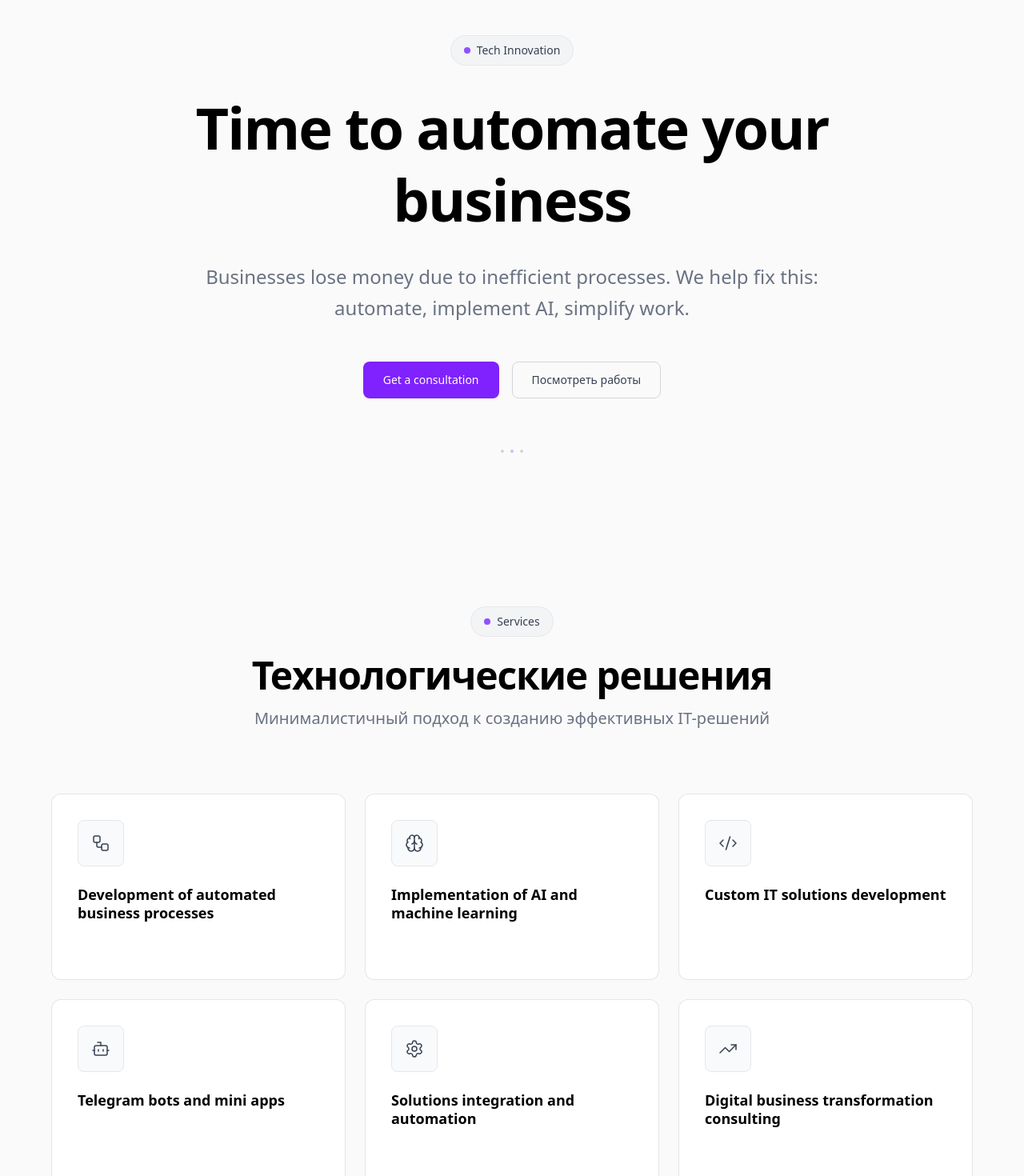
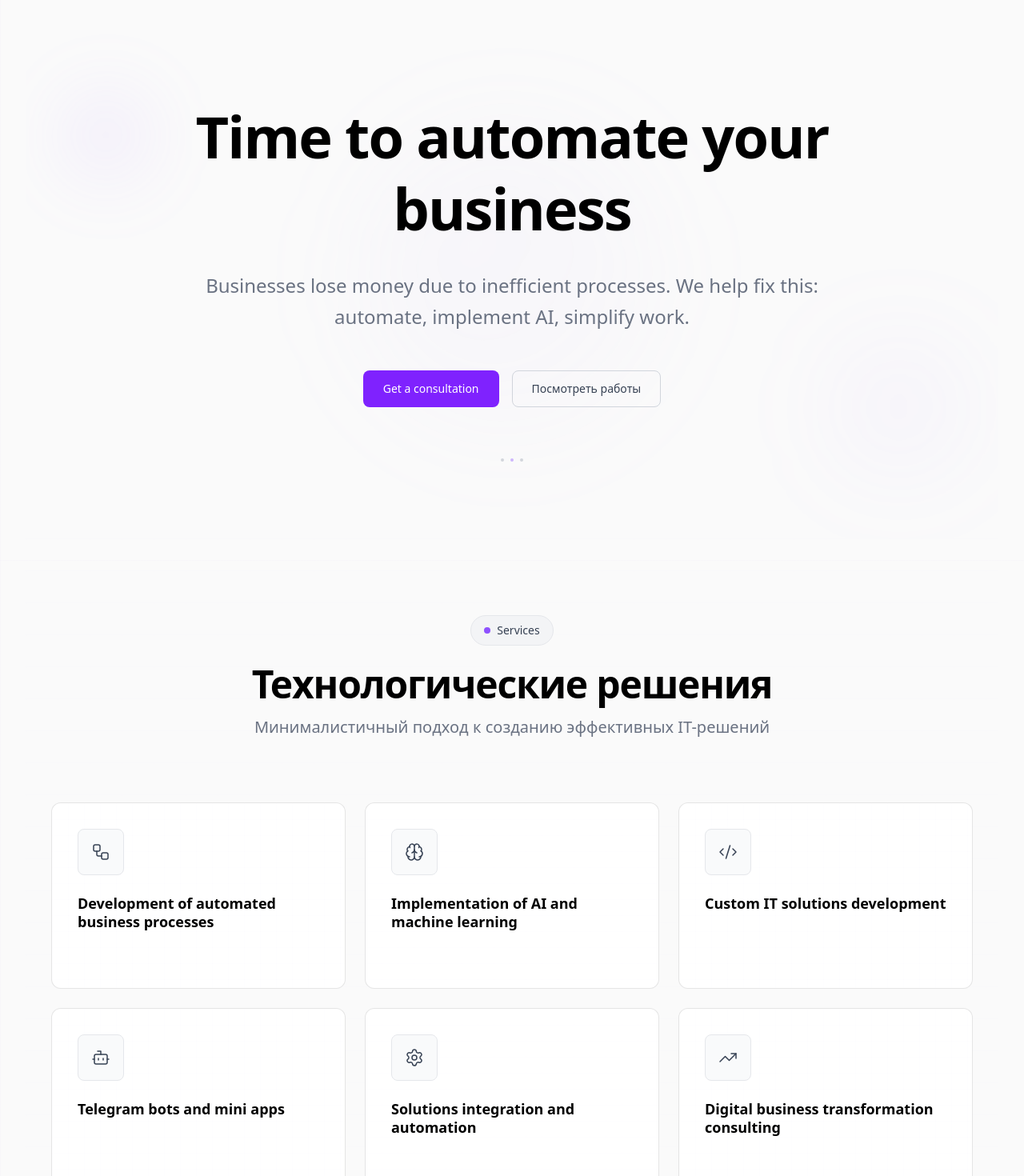
Before and after one commit to SimvolokovP/21tech, a Next.js app: page /en in a window 1280 px wide. Shown: the part 100-1570 px from the top of the page at 80% size. Built offline with nearby package versions, Linux system fonts and the light colour scheme.

Commit message:
сетка

```diff
--- a/src/app/[locale]/globals.css
+++ b/src/app/[locale]/globals.css
@@ -25,9 +25,14 @@
   --gray-900: #18181b;
 }
 
-/* Vercel-style чистый фон */
+/* Vercel-style чистый фон с технологичной сеткой */
 body {
-  background: var(--background);
+  background:
+    linear-gradient(rgba(124, 58, 237, 0.02) 1px, transparent 1px),
+    linear-gradient(90deg, rgba(124, 58, 237, 0.02) 1px, transparent 1px),
+    var(--background);
+  background-size: 50px 50px, 50px 50px, 100% 100%;
+  background-attachment: fixed, fixed, scroll;
   color: var(--foreground);
   font-family: -apple-system, BlinkMacSystemFont, 'Segoe UI', 'Roboto', 'Oxygen', 'Ubuntu', 'Cantarell', 'Fira Sans', 'Droid Sans', 'Helvetica Neue', sans-serif;
   -webkit-font-smoothing: antialiased;
--- a/src/components/Footer.tsx
+++ b/src/components/Footer.tsx
@@ -6,8 +6,21 @@ const Footer = () => {
   const t = useTranslations("Contacts");
 
   return (
-    <footer className="w-full py-12 border-t border-gray-200 mt-12 bg-gray-50">
-      <div className="flex flex-col md:flex-row justify-between items-center container">
+    <footer className="w-full py-12 border-t border-gray-200 mt-12 bg-gray-50 relative overflow-hidden">
+      {/* Технологичная сетка для Footer */}
+      <div className="absolute inset-0 opacity-10 pointer-events-none">
+        <div className="absolute inset-0"
+             style={{
+               backgroundImage: `
+                 linear-gradient(rgba(124, 58, 237, 0.05) 1px, transparent 1px),
+                 linear-gradient(90deg, rgba(124, 58, 237, 0.05) 1px, transparent 1px)
+               `,
+               backgroundSize: '40px 40px'
+             }}>
+        </div>
+      </div>
+
+      <div className="flex flex-col md:flex-row justify-between items-center container relative z-10">
         <div className="text-gray-500 mb-6 flex w-full justify-start md:mb-0 text-sm">
           &copy; 2025 21tech
         </div>
--- a/src/components/Header.tsx
+++ b/src/components/Header.tsx
@@ -38,11 +38,23 @@ export function Header() {
 	return (
 		<>
 			<header
-				className={`fixed top-0 left-0 right-0 w-full flex items-center justify-between bg-white/80 backdrop-blur-md border-b border-gray-200 p-[8px] z-50 transition-all duration-300 md:p-[20px] vercel-shadow ${
+				className={`fixed top-0 left-0 right-0 w-full flex items-center justify-between bg-white/90 backdrop-blur-md border-b border-gray-200 p-[8px] z-50 transition-all duration-300 md:p-[20px] vercel-shadow relative overflow-hidden ${
 					isVisible ? 'translate-y-0' : '-translate-y-full'
 				}`}
 			>
-				<div className='container flex items-center justify-between'>
+				{/* Технологичная сетка для Header */}
+				<div className="absolute inset-0 opacity-10 pointer-events-none">
+					<div className="absolute inset-0"
+						 style={{
+							 backgroundImage: `
+								 linear-gradient(rgba(124, 58, 237, 0.1) 1px, transparent 1px),
+								 linear-gradient(90deg, rgba(124, 58, 237, 0.1) 1px, transparent 1px)
+							 `,
+							 backgroundSize: '30px 30px'
+						 }}>
+					</div>
+				</div>
+				<div className='container flex items-center justify-between relative z-10'>
 					<div className='flex items-center grow basis-0'>
 						<div className='rounded-lg flex items-center justify-center overflow-hidden hover:opacity-80 transition-opacity duration-200'>
 							<Link href={`/${locale}`}>
--- a/src/sections/Hero.tsx
+++ b/src/sections/Hero.tsx
@@ -4,13 +4,20 @@ export async function Hero() {
   const t = await getTranslations("Hero");
 
   return (
-    <section className="w-full text-center section-indent relative">
-      <div className="max-w-4xl mx-auto">
+    <section className="w-full text-center section-indent relative overflow-hidden">
+      {/* Vercel-style фиолетовые блики */}
+      <div className="absolute inset-0 overflow-hidden pointer-events-none">
+        <div className="absolute top-20 left-10 w-32 h-32 rounded-full bg-gradient-to-br from-violet-400/10 to-purple-400/5 blur-2xl"></div>
+        <div className="absolute bottom-20 right-10 w-40 h-40 rounded-full bg-gradient-to-br from-purple-400/8 to-indigo-400/4 blur-3xl"></div>
+        <div className="absolute top-1/2 left-1/2 transform -translate-x-1/2 -translate-y-1/2 w-96 h-96 rounded-full bg-gradient-to-br from-violet-300/6 to-purple-300/3 blur-3xl"></div>
+      </div>
+
+      <div className="max-w-4xl mx-auto relative z-10">
         {/* Vercel-style badge */}
-        <div className="inline-flex items-center gap-2 mb-8 px-4 py-2 rounded-full bg-gray-100 border border-gray-200 text-sm font-medium text-gray-700">
+        {/* <div className="inline-flex items-center gap-2 mb-8 px-4 py-2 rounded-full bg-gray-100 border border-gray-200 text-sm font-medium text-gray-700">
           <div className="w-2 h-2 rounded-full bg-violet-500"></div>
           Tech Innovation
-        </div>
+        </div> */}
 
         {/* Vercel-style заголовок */}
         <h1 className="text-5xl md:text-7xl font-bold mb-8 text-black leading-tight tracking-tight">
--- a/src/sections/Services.tsx
+++ b/src/sections/Services.tsx
@@ -27,8 +27,21 @@ const Services = async () => {
     .map((key) => itemsObj[key]);
 
   return (
-    <section id="services" className="w-full section-indent px-4">
-      <div className="max-w-6xl mx-auto">
+    <section id="services" className="w-full section-indent px-4 relative">
+      {/* Vercel-style фоновая сетка */}
+      <div className="absolute inset-0 opacity-20 pointer-events-none">
+        <div className="absolute inset-0"
+             style={{
+               backgroundImage: `
+                 linear-gradient(rgba(124, 58, 237, 0.03) 1px, transparent 1px),
+                 linear-gradient(90deg, rgba(124, 58, 237, 0.03) 1px, transparent 1px)
+               `,
+               backgroundSize: '40px 40px'
+             }}>
+        </div>
+      </div>
+
+      <div className="max-w-6xl mx-auto relative z-10">
         {/* Vercel-style заголовок */}
         <div className="text-center mb-20">
           <div className="inline-flex items-center gap-2 mb-6 px-4 py-2 rounded-full bg-gray-100 border border-gray-200 text-sm font-medium text-gray-700">
@@ -50,10 +63,23 @@ const Services = async () => {
             return (
               <div
                 key={idx}
-                className="group relative bg-white border border-gray-200 rounded-xl p-8 transition-all duration-200 hover:shadow-lg vercel-border"
+                className="group relative bg-white border border-gray-200 rounded-xl p-8 transition-all duration-200 hover:shadow-lg vercel-border overflow-hidden"
               >
+                {/* Дополнительная сетка внутри карточки */}
+                <div className="absolute inset-0 opacity-30 pointer-events-none">
+                  <div className="absolute inset-0"
+                       style={{
+                         backgroundImage: `
+                           linear-gradient(rgba(124, 58, 237, 0.02) 1px, transparent 1px),
+                           linear-gradient(90deg, rgba(124, 58, 237, 0.02) 1px, transparent 1px)
+                         `,
+                         backgroundSize: '20px 20px'
+                       }}>
+                  </div>
+                </div>
+
                 {/* Иконка */}
-                <div className="flex flex-col items-start text-left">
+                <div className="flex flex-col items-start text-left relative z-10">
                   <div className="mb-6 p-4 rounded-lg bg-gray-50 border border-gray-200 group-hover:bg-violet-50 group-hover:border-violet-200 transition-all duration-200">
                     <Icon size={24} strokeWidth={1.5} className="text-gray-700 group-hover:text-violet-600 transition-colors duration-200" />
                   </div>
```
